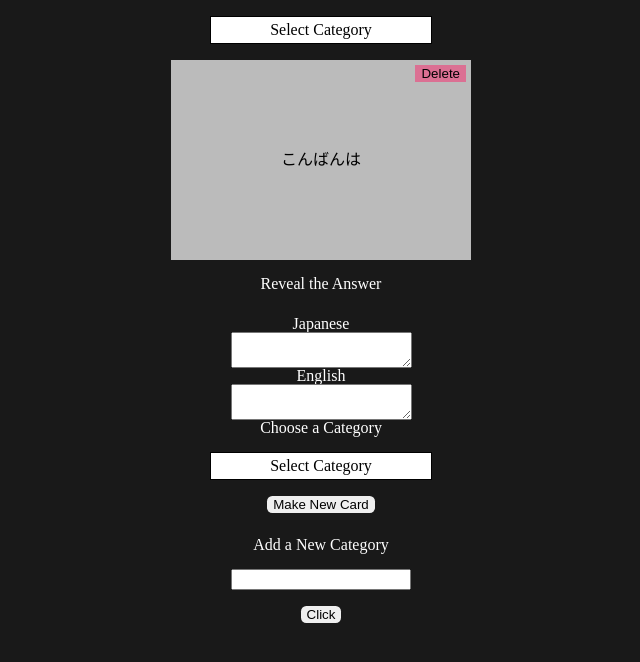
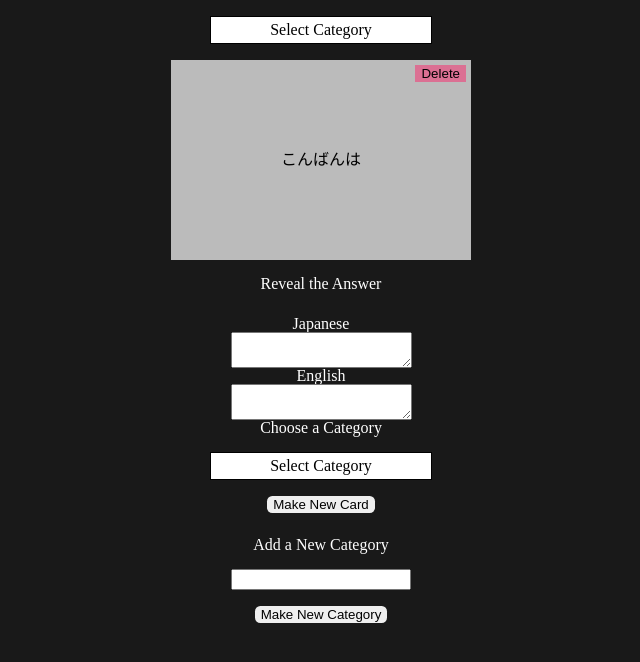
Before and after one commit to DerekPixel/japanese-flashcards, a React (Create React App) app: page / in a window 1280 px wide. Shown: the top 662 px of the page, without its empty margins (319-959 px from the left). Built offline with nearby package versions, Linux system fonts and the light colour scheme.

Commit message:
changed an input value

```diff
--- a/src/components/NewCategory.jsx
+++ b/src/components/NewCategory.jsx
@@ -40,7 +40,7 @@ function NewCategory({allCards, setAllCards}) {
 
     <input className='new-categry-input' type="text" onChange={handleChange} value={categoryTitle} />
 
-    <input type="submit" value="Click" onClick={handleClick} />
+    <input type="submit" value="Make New Category" onClick={handleClick} />
   </div>;
 }
 
```
